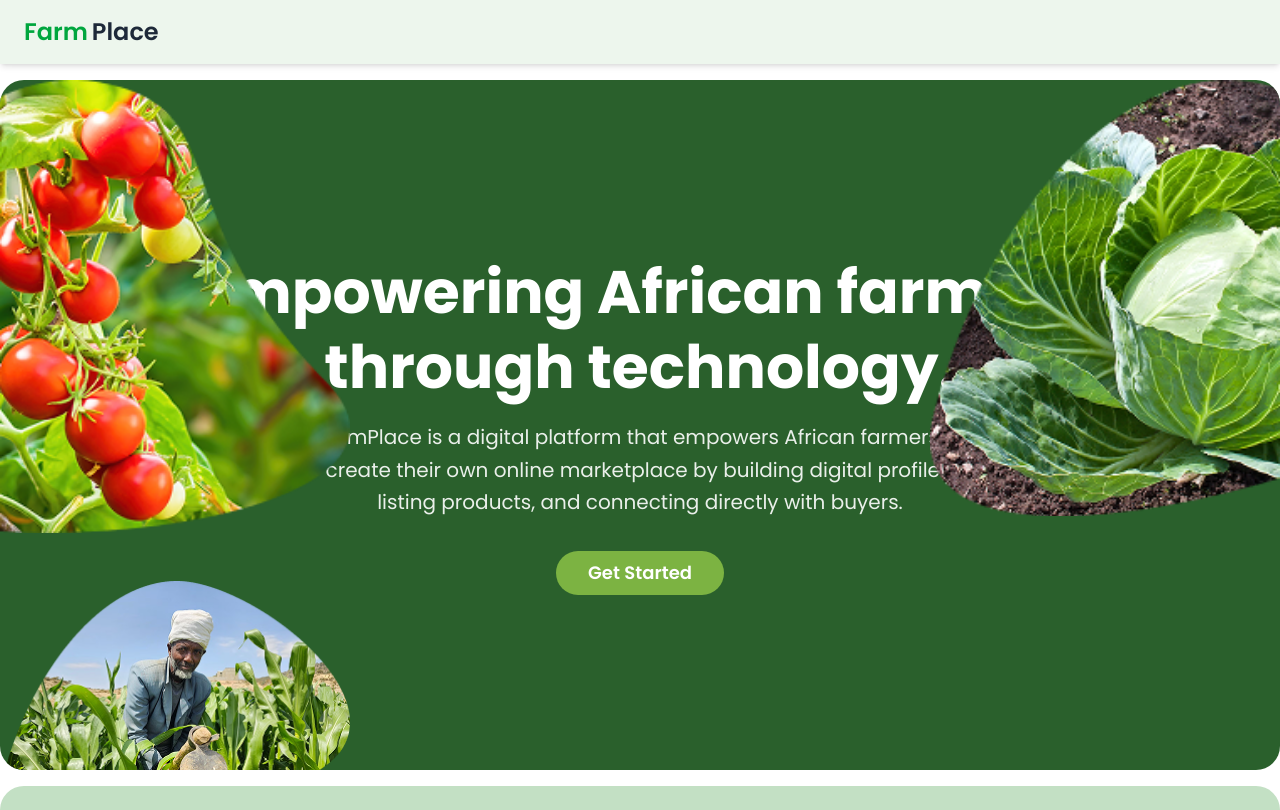
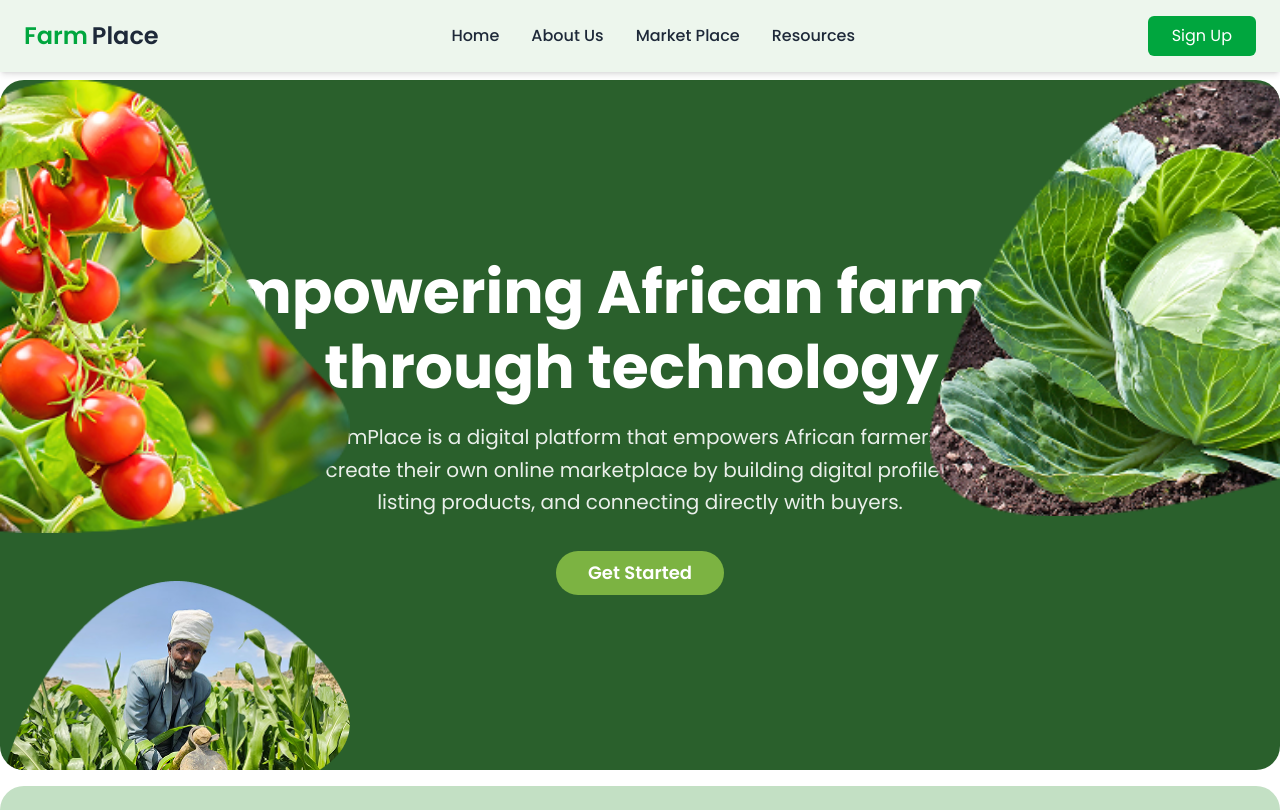
Before and after one commit to farmplaceafrica/farmplacev1, a Next.js app: page / in a window 1280 px wide. Shown: the top 810 px of the page. Built offline with nearby package versions, Linux system fonts and the light colour scheme; what @meshsdk/react would draw is missing.

Commit message:
feat: implement desktop navigation links and update sign-up button for improved accessibility

```diff
--- a/src/components/layout/navigation/index.tsx
+++ b/src/components/layout/navigation/index.tsx
@@ -1,3 +1,73 @@
+// "use client";
+
+// import Link from "next/link";
+// import { useState } from "react";
+// import { Menu, X } from "lucide-react";
+
+// const navLinks = [
+// 	{ label: "Home", href: "#" },
+// 	{ label: "About Us", href: "#about" },
+// 	{ label: "Market Place", href: "/marketplace" },
+// 	{ label: "Resources", href: "#resources" },
+// ];
+
+// const Navbar = () => {
+// 	const [mobileMenuOpen, setMobileMenuOpen] = useState(false);
+
+// 	const toggleMobileMenu = () => setMobileMenuOpen((prev) => !prev);
+
+// 	return (
+// 		<nav className='fixed top-0 w-full bg-[#C3E0C44D] shadow-md z-50'>
+// 			<div className='max-w-7xl mx-auto flex items-center justify-between px-6 py-4'>
+// 				{/* Logo */}
+// 				<div className='flex items-center gap-1 text-2xl font-semibold'>
+// 					<span className='text-green-600'>Farm</span>
+// 					<span className='text-gray-800'>Place</span>
+// 				</div>
+
+// 				{/* Mobile Menu Toggle */}
+// 				<button className='md:hidden' onClick={toggleMobileMenu}>
+// 					{mobileMenuOpen ? <X size={24} /> : <Menu size={24} />}
+// 				</button>
+// 			</div>
+
+// 			{/* Mobile Fullscreen Menu */}
+// 			{mobileMenuOpen && (
+// 				<div className='fixed inset-0 bg-white z-40 flex flex-col items-center px-6 pt-20 pb-8'>
+// 					{/* Close Button */}
+// 					<button className='absolute top-4 right-6' onClick={toggleMobileMenu}>
+// 						<X size={30} className='text-gray-800' />
+// 					</button>
+
+// 					{/* Mobile Nav Links */}
+// 					<ul className='space-y-6  text-lg font-medium w-full'>
+// 						{navLinks.map((link) => (
+// 							<li key={link.label} className='w-full'>
+// 								<Link href={link.href} onClick={toggleMobileMenu}>
+// 									<div className='pb-2 border-b border-gray-300 text-gray-800'>
+// 										{link.label}
+// 									</div>
+// 								</Link>
+// 							</li>
+// 						))}
+// 					</ul>
+
+// 					{/* Bottom Buttons */}
+// 					<div className=' w-full mt-auto px-4 gap-4'>
+// 						<Link href='/auth/register' onClick={toggleMobileMenu}>
+// 							<button className='w-full py-3 bg-green-600 text-white rounded-md'>
+// 								Sign Up
+// 							</button>
+// 						</Link>
+// 					</div>
+// 				</div>
+// 			)}
+// 		</nav>
+// 	);
+// };
+
+// export default Navbar;
+
 "use client";
 
 import Link from "next/link";
@@ -25,6 +95,28 @@ const Navbar = () => {
 					<span className='text-gray-800'>Place</span>
 				</div>
 
+				{/* Desktop Nav Links */}
+				<ul className='hidden md:flex items-center gap-8 text-[16px] font-medium'>
+					{navLinks.map((link) => (
+						<li key={link.label}>
+							<Link
+								href={link.href}
+								className='text-gray-800 hover:text-green-600 transition-colors'>
+								{link.label}
+							</Link>
+						</li>
+					))}
+				</ul>
+
+				{/* Sign Up Button (Desktop) */}
+				<div className='hidden md:block'>
+					<Link href='/auth/register/1'>
+						<button className='bg-green-600 text-white px-6 py-2 rounded-md'>
+							Sign Up
+						</button>
+					</Link>
+				</div>
+
 				{/* Mobile Menu Toggle */}
 				<button className='md:hidden' onClick={toggleMobileMenu}>
 					{mobileMenuOpen ? <X size={24} /> : <Menu size={24} />}
@@ -40,7 +132,7 @@ const Navbar = () => {
 					</button>
 
 					{/* Mobile Nav Links */}
-					<ul className='space-y-6  text-lg font-medium w-full'>
+					<ul className='space-y-6 text-lg font-medium w-full'>
 						{navLinks.map((link) => (
 							<li key={link.label} className='w-full'>
 								<Link href={link.href} onClick={toggleMobileMenu}>
@@ -53,8 +145,8 @@ const Navbar = () => {
 					</ul>
 
 					{/* Bottom Buttons */}
-					<div className=' w-full mt-auto px-4 gap-4'>
-						<Link href='/auth/register' onClick={toggleMobileMenu}>
+					<div className='w-full mt-auto px-4 gap-4'>
+						<Link href='/auth/register/1' onClick={toggleMobileMenu}>
 							<button className='w-full py-3 bg-green-600 text-white rounded-md'>
 								Sign Up
 							</button>
```
